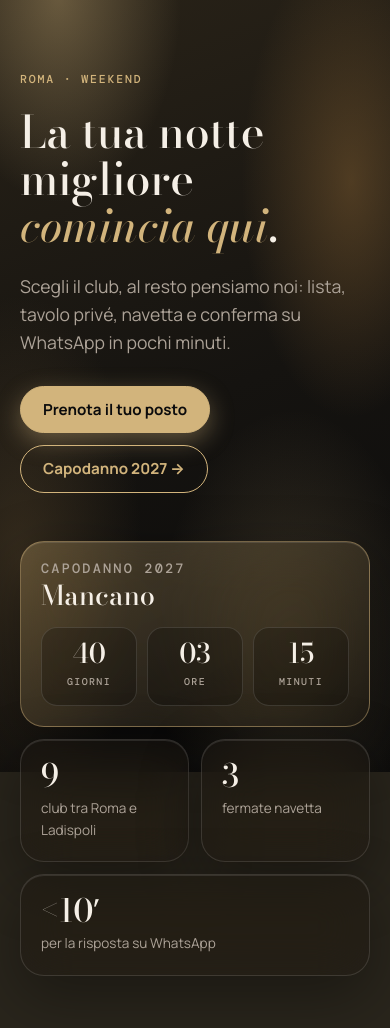
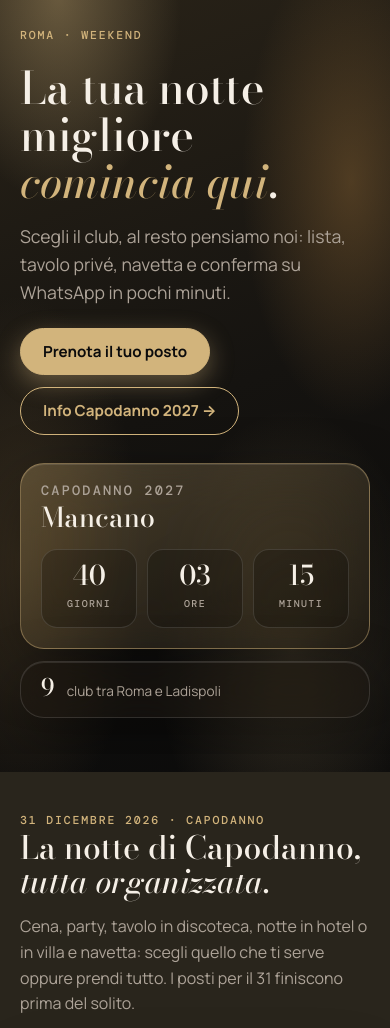
Before and after one commit to gasbarrigiordano-max/SITO-ELITE, a plain HTML site: page index.html in a window 390 px wide. Shown: the part 72-1100 px from the top of the page. Drawn offline with nearby package versions, Linux system fonts and the light colour scheme.

Commit message:
Tighten the hero on phones and slim the bento
Less padding above and below the hero on small screens so the New Year's
Eve countdown shows on first load. Keep only the club count as a one-line
strip, and relabel the hero button "Info Capodanno 2027".

Co-Authored-By: Claude Opus 5.5 <noreply@anthropic.com>
Claude-Session: https://claude.ai/code/session_018cPoRPKJdcSN1CFVabE9hw

```diff
--- a/index.html
+++ b/index.html
@@ -231,14 +231,18 @@ input,select,textarea{background-color:rgba(0,0,0,.28);border-color:rgba(255,255
 .tile{padding:20px;display:flex;flex-direction:column;gap:6px;min-width:0}
 .tile > b{font:500 2rem/1 var(--display);color:var(--fg)}
 .tile > span{color:var(--muted);font-size:.85rem}
-.tile.big,.tile.wide{grid-column:1/-1}
+.tile.big,.tile.strip{grid-column:1/-1}
+.tile.strip{flex-direction:row;align-items:baseline;gap:12px;padding:14px 20px}
+.tile.strip > b{font-size:1.5rem}
 .tile.big{background:linear-gradient(150deg,rgba(210,180,124,.28),var(--glass));border-color:rgba(210,180,124,.45);text-decoration:none;color:inherit;transition:transform .2s}
 .tile.big:hover{transform:translateY(-2px)}
 .tile.big:focus-visible{outline:2px solid var(--champ);outline-offset:3px}
 .tile .tile-title{font:500 1.7rem/1.1 var(--display)}
 .tile .countdown{margin-top:10px}
 .tile .countdown div{background:rgba(0,0,0,.22);box-shadow:none;border-radius:16px;-webkit-backdrop-filter:none;backdrop-filter:none}
-@media (max-width:820px){.hero .wrap{grid-template-columns:1fr}}
+@media (max-width:820px){.hero .wrap{grid-template-columns:1fr;gap:28px}}
+/* phones: less empty space above the fold */
+@media (max-width:560px){.hero{padding-block:28px 36px}.hero .lead{margin-top:16px}.actions{margin-top:22px}section{padding-block:52px}}
 
 /* club cards: big centred logo */
 .club{align-items:center;text-align:center}
@@ -273,7 +277,7 @@ input,select,textarea{background-color:rgba(0,0,0,.28);border-color:rgba(255,255
       <p class="lead">Scegli il club, al resto pensiamo noi: lista, tavolo privé, navetta e conferma su WhatsApp in pochi minuti.</p>
       <div class="actions">
         <a class="btn btn-solid" href="#prenota">Prenota il tuo posto</a>
-        <a class="btn btn-ghost" href="#capodanno">Capodanno 2027 →</a>
+        <a class="btn btn-ghost" href="#capodanno">Info Capodanno 2027 →</a>
       </div>
     </div>
     <div class="bento">
@@ -286,9 +290,7 @@ input,select,textarea{background-color:rgba(0,0,0,.28);border-color:rgba(255,255
           <div><b data-cd="m">–</b><span>minuti</span></div>
         </div>
       </a>
-      <div class="tile"><b>9</b><span>club tra Roma e Ladispoli</span></div>
-      <div class="tile"><b>3</b><span>fermate navetta</span></div>
-      <div class="tile wide"><b>&lt;10′</b><span>per la risposta su WhatsApp</span></div>
+      <div class="tile strip"><b>9</b><span>club tra Roma e Ladispoli</span></div>
     </div>
   </div>
 </header>
```
